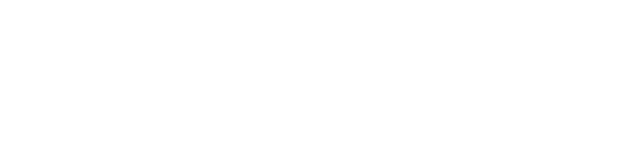
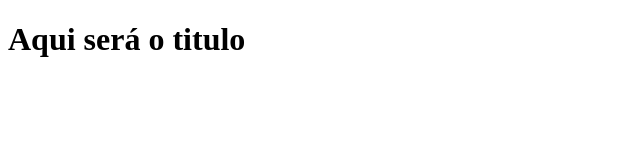
Before and after one commit to fabriciofragoso00/curso-git-01, a plain HTML site: page index.html in a window 1280 px wide. Shown: the whole page, without its empty margins (0-640 px from the left). Drawn offline with Linux system fonts and the light colour scheme.

Commit message:
Alterações tarefa 552

```diff
--- a/index.html
+++ b/index.html
@@ -6,5 +6,5 @@
     <title>Document</title>
 </head>
 <body>
-
+    <h1>Aqui será o titulo</h1>
 </body>
```
Also changed, not shown: about.html (+1 -0 lines).
